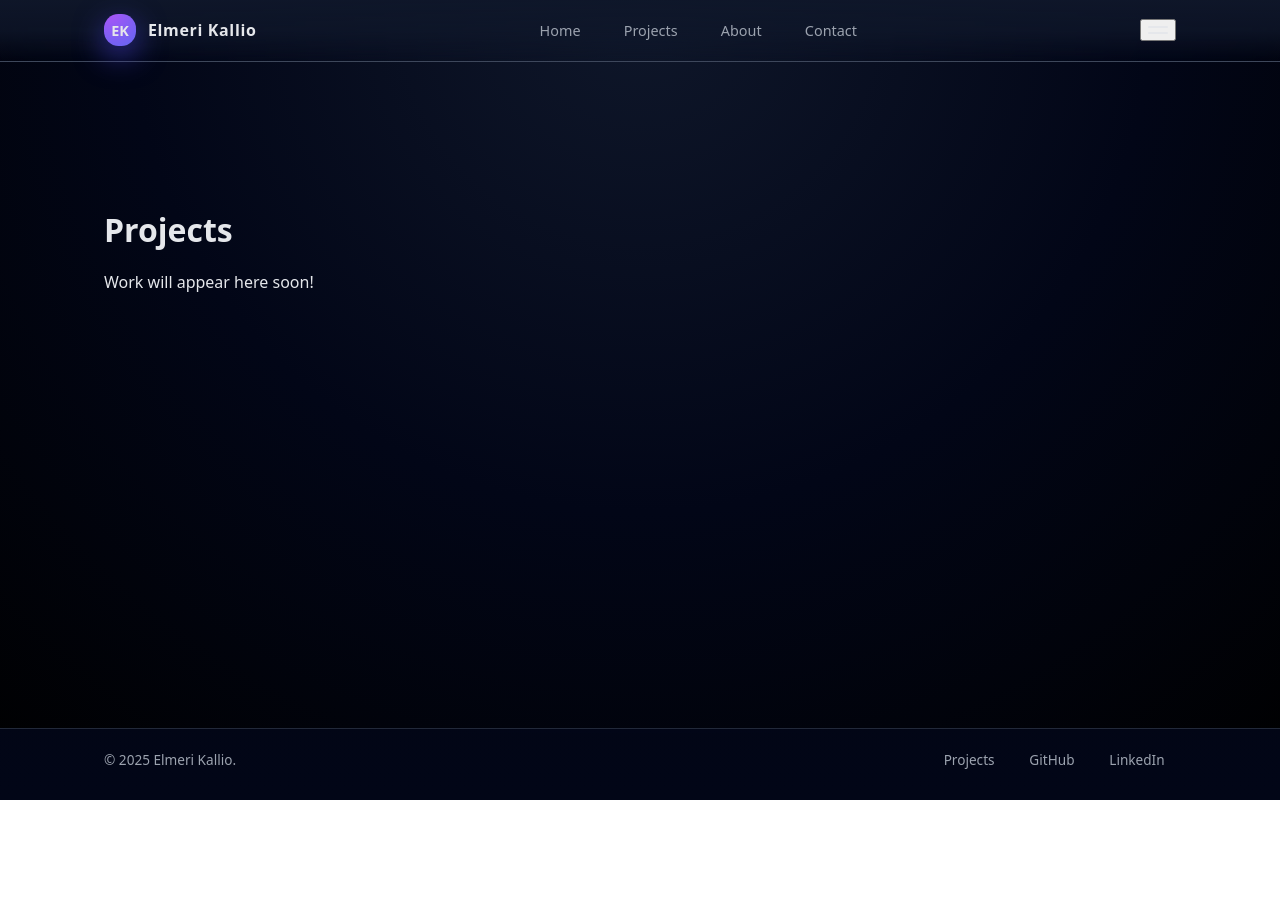
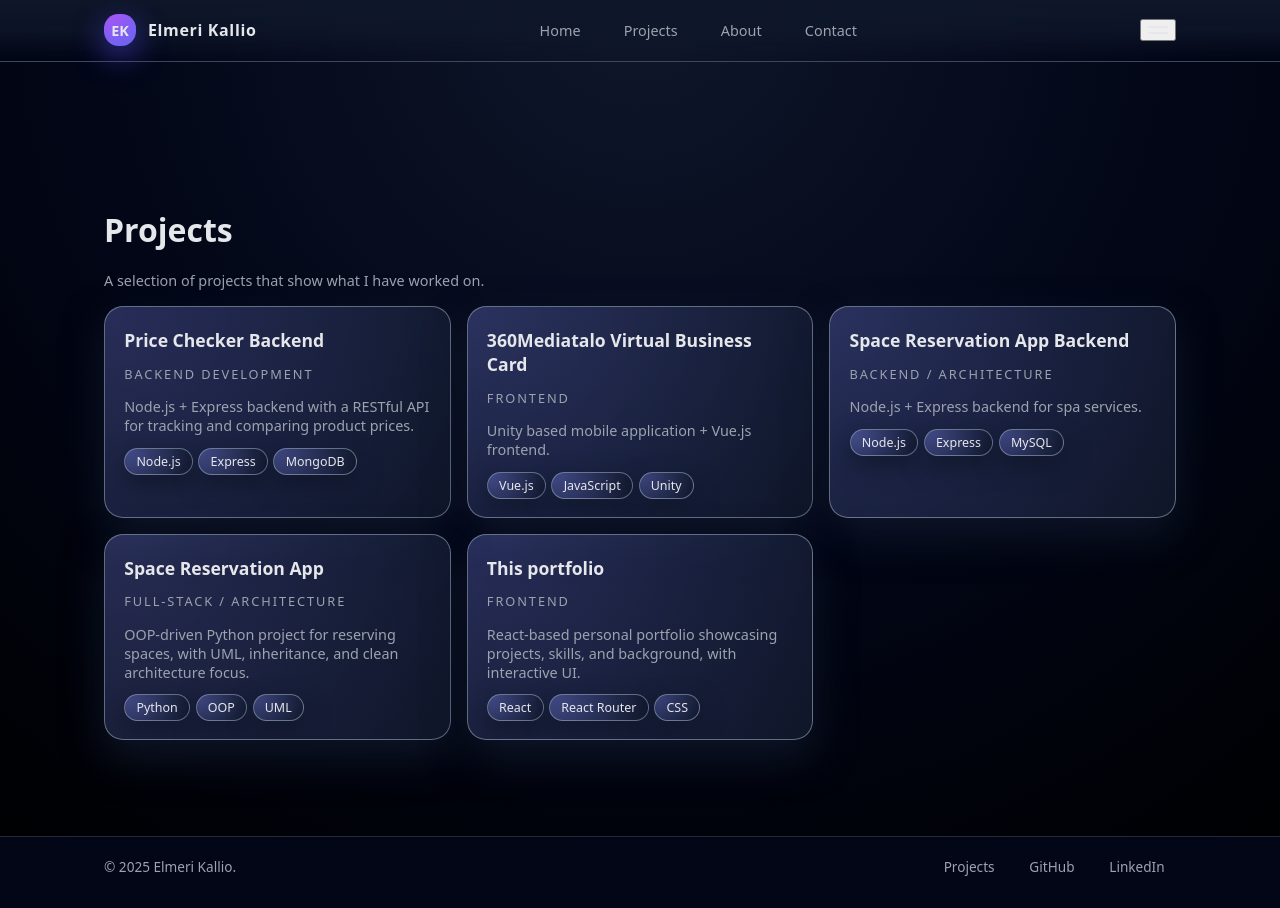
Before and after one commit to Elmerikallio/web-app-EK, a React (Create React App) app: page /projects in a window 1280 px wide. Before the commit the page ends 800 px from the top, so only its background shows below. Built offline with nearby package versions, Linux system fonts and the light colour scheme.

Commit message:
style projects page

```diff
--- a/src/components/common/FeaturedProjectsPreview.js
+++ b/src/components/common/FeaturedProjectsPreview.js
@@ -1,6 +1,7 @@
 // src/components/common/FeaturedProjectsPreview.js
 import React from "react";
 import { projects } from "../../config/projects";
+import { ProjectCard } from "./ProjectCard";
 
 export const FeaturedProjectsPreview = () => {
   const featured = projects.filter((p) => p.highlight).slice(0, 3);
@@ -17,20 +18,7 @@ export const FeaturedProjectsPreview = () => {
 
       <div className="projects-grid">
         {featured.map((project) => (
-          <article key={project.id} className="project-card">
-            <div className="project-card-inner">
-              <h3 className="project-title">{project.title}</h3>
-              <p className="project-role">{project.role}</p>
-              <p className="project-description">{project.description}</p>
-              <div className="project-tech-row">
-                {project.tech.map((t) => (
-                  <span key={t} className="pill pill-compact">
-                    {t}
-                  </span>
-                ))}
-              </div>
-            </div>
-          </article>
+          <ProjectCard key={project.id} project={project} />
         ))}
       </div>
     </section>
--- /dev/null
+++ b/src/components/common/ProjectCard.js
@@ -0,0 +1,53 @@
+// src/components/common/ProjectCard.js
+import React from "react";
+
+export const ProjectCard = ({ project }) => {
+  const { title, description, tech, role, github, demo } = project;
+
+  return (
+    <article className="project-card">
+      <div className="project-card-inner">
+        <h3 className="project-title">{title}</h3>
+
+        {role && <p className="project-role">{role}</p>}
+
+        <p className="project-description">{description}</p>
+
+        {tech && tech.length > 0 && (
+          <div className="project-tech-row">
+            {tech.map((t) => (
+              <span key={t} className="pill pill-compact">
+                {t}
+              </span>
+            ))}
+          </div>
+        )}
+
+        {(github || demo) && (
+          <div className="project-links-row">
+            {github && (
+              <a
+                href={github}
+                target="_blank"
+                rel="noreferrer"
+                className="project-link"
+              >
+                GitHub
+              </a>
+            )}
+            {demo && (
+              <a
+                href={demo}
+                target="_blank"
+                rel="noreferrer"
+                className="project-link"
+              >
+                Live Demo
+              </a>
+            )}
+          </div>
+        )}
+      </div>
+    </article>
+  );
+};
--- a/src/components/layout/Footer.js
+++ b/src/components/layout/Footer.js
@@ -23,7 +23,7 @@ export const Footer = () => {
             GitHub
           </a>
           <a
-            href="https://www.linkedin.com"
+            href="https://www.linkedin.com/in/elmeri-kallio-632885348/"
             target="_blank"
             rel="noreferrer"
             className="footer-link"
--- a/src/pages/Home/Home.js
+++ b/src/pages/Home/Home.js
@@ -37,7 +37,7 @@ export const Home = () => {
         onMouseEnter={handleMouseEnter}
         onMouseLeave={handleMouseLeave}
       >
-        <p className="hero-kicker">Software Engineering • Web Development</p>
+        <p className="hero-kicker">Software Engineering</p>
         <h1 className="hero-title">
           Hi, I'm <span className="hero-highlight">Elmeri</span>.
         </h1>
--- a/src/pages/Projects/Projects.js
+++ b/src/pages/Projects/Projects.js
@@ -1,11 +1,23 @@
 // src/pages/Projects/Projects.js
 import React from "react";
+import { projects } from "../../config/projects";
+import { ProjectCard } from "../../components/common/ProjectCard";
 
 export const Projects = () => {
   return (
-    <section id="projects" className="page">
-      <h1 className="page-title">Projects</h1>
-      <p>Work will appear here soon!</p>
+    <section className="page">
+      <div className="section-header">
+        <h1 className="page-title">Projects</h1>
+        <p className="section-subtitle">
+          A selection of projects that show what I have worked on.
+        </p>
+      </div>
+
+      <div className="projects-grid projects-grid-large">
+        {projects.map((project) => (
+          <ProjectCard key={project.id} project={project} />
+        ))}
+      </div>
     </section>
   );
 };
--- a/src/styles/globals.css
+++ b/src/styles/globals.css
@@ -299,6 +299,32 @@ a {
   margin-top: 3rem;
 }
 
+.project-links-row {
+  display: flex;
+  gap: 0.5rem;
+  flex-wrap: wrap;
+  margin-top: 0.8rem;
+}
+
+.project-link {
+  font-size: 0.8rem;
+  padding: 0.3rem 0.8rem;
+  border-radius: 999px;
+  border: 1px solid rgba(148, 163, 184, 0.8);
+  color: #e5e7eb;
+  background: rgba(15, 23, 42, 0.9);
+  text-decoration: none;
+  transition: border 0.15s ease, transform 0.12s ease, box-shadow 0.15s ease,
+    border-color 0.15s ease;
+}
+
+.project-link:hover {
+  background: rgba(79, 70, 229, 0.9);
+  border-color: rgba(191, 219, 254, 0.9);
+  box-shadow: 0 12px 30px rgba(79, 70, 229, 0.8);
+  transform: translateY(-1px);
+}
+
 .projects-grid {
   display: grid;
   grid-template-columns: repeat(3, minmax(0, 1fr));
```
